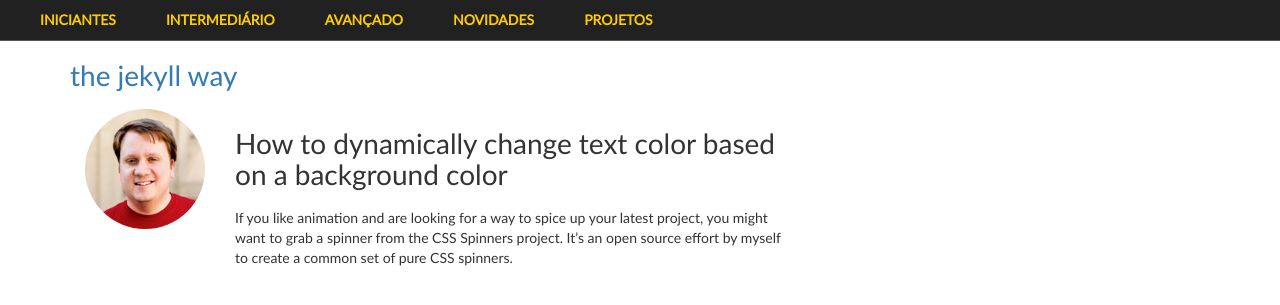
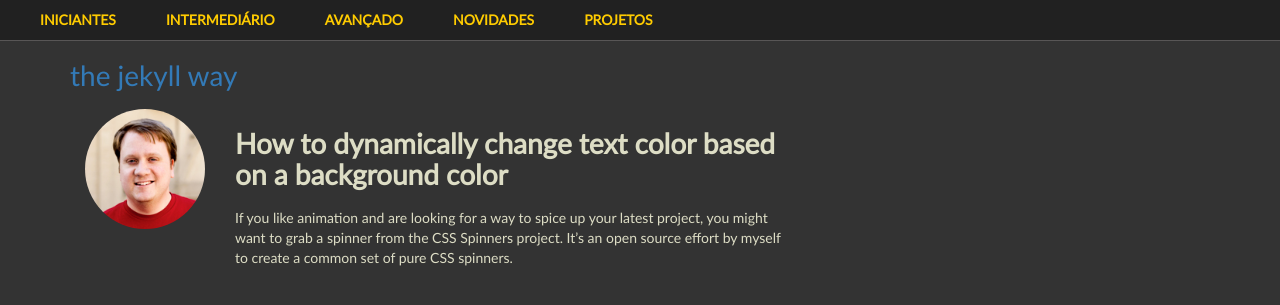
Before and after one commit to thejekyllway/thejekyllway.github.io, a Jekyll site: the page built from index.html, in a window 1280 px wide. Shown: the top 305 px of the page. Built offline with Jekyll 4.4.1, drawn with Linux system fonts in a browser that asks for light colours.

Commit message:
Adicionando estilo ao título do post e implementando cor no body

```diff
--- a/_sass/modules/_defaults.scss
+++ b/_sass/modules/_defaults.scss
@@ -4,6 +4,7 @@
 }
 
 body {
+  background: $background-global;
   color: $color-default;
 }
 
--- a/_sass/modules/_vars.scss
+++ b/_sass/modules/_vars.scss
@@ -2,7 +2,8 @@
 // VARIÁVEIS GLOBAL
 //----------------------------------*/
 $font-default: 'Lato';
-$color-default: #333;
+$color-default: #DDDDC5;
+$background-global: #333;
 
 //----------------------------------*\
 // VARIÁVEIS MENU MAIN
@@ -10,3 +11,6 @@ $color-default: #333;
 $color-border-menu-main: rgb(88, 86, 86);
 $color-link-nav-main: #FC0;
 $background-menu-main: #212121;
+
+
+$color-title-main: #DDDDC5;
--- a/_sass/partials/_main.scss
+++ b/_sass/partials/_main.scss
@@ -6,3 +6,8 @@
 	height: 120px;
 	float: left;
 }
+
+.title_post_main{
+	font-weight: 900;
+	color: $color-title-main;
+}
```
Also changed, not shown: assets/css/main.css.
